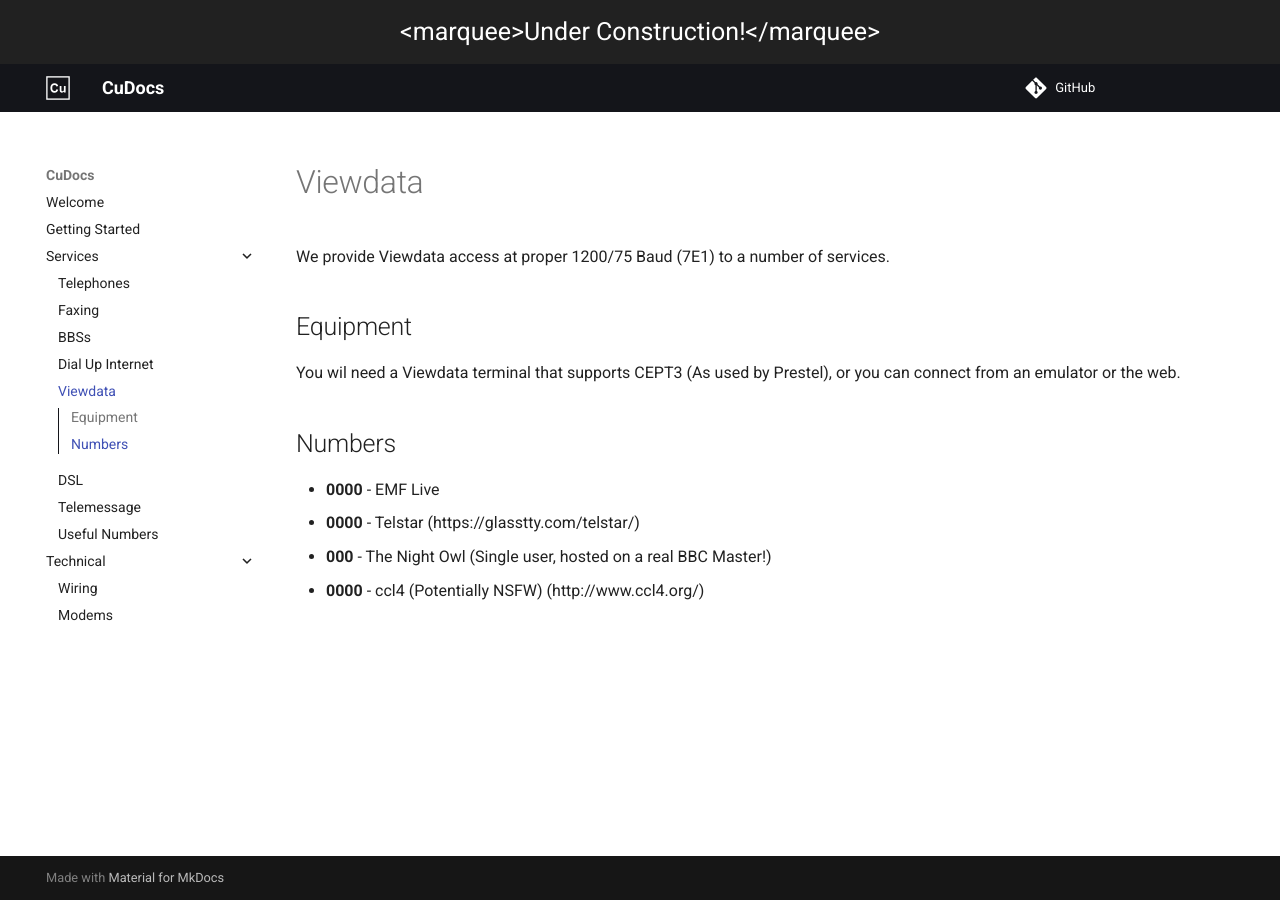
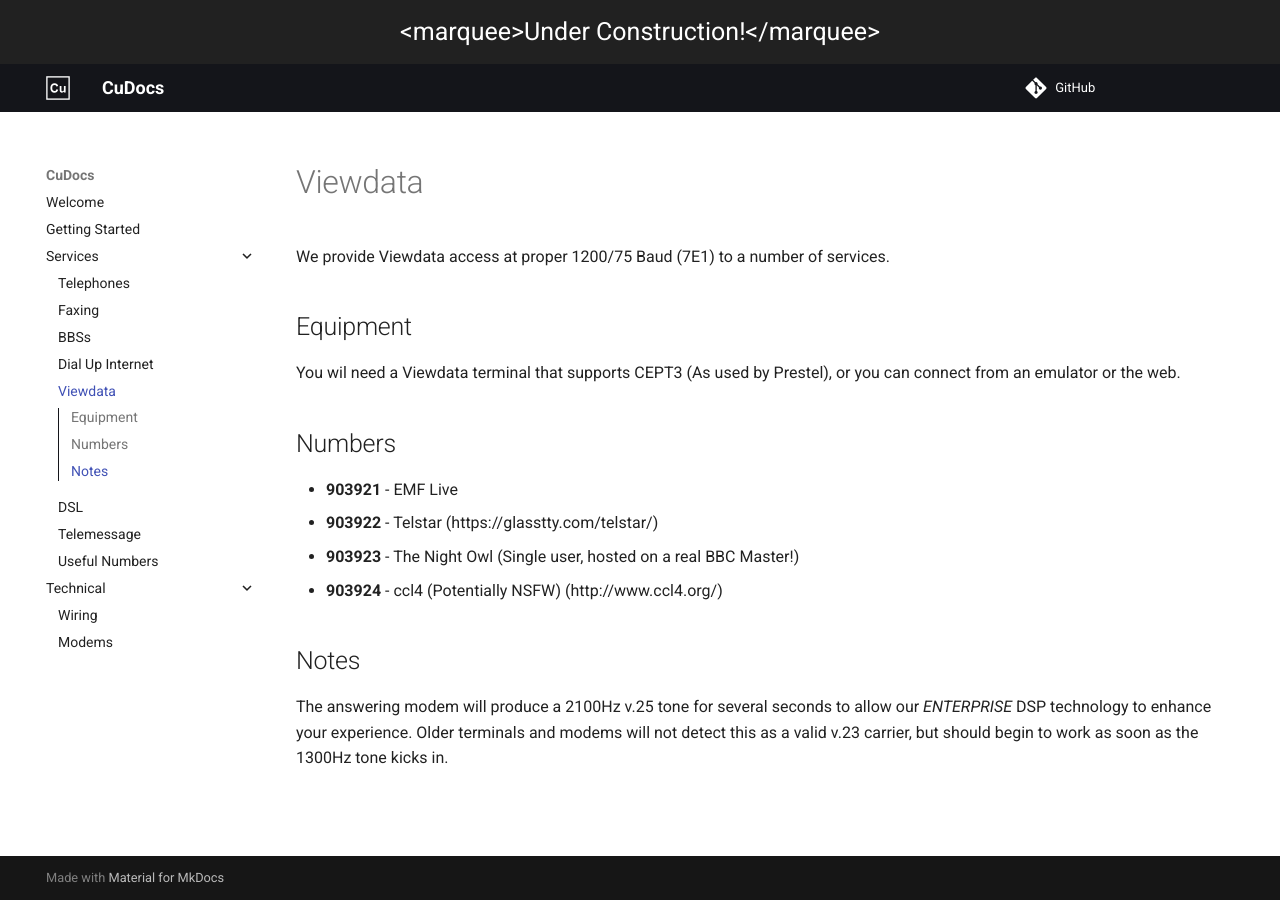
Before and after one commit to cu-telecom/cutel-docs, an MkDocs documentation site: the page built from docs/services/viewdata.md, in a window 1280 px wide. Built offline with MkDocs 1.6.1 and Material for MkDocs 9.7.7, drawn with Linux system fonts in a browser that asks for light colours; comment, search, counter and statistics services are not loaded.

Commit message:
latest updates

```diff
--- a/docs/services/viewdata.md
+++ b/docs/services/viewdata.md
@@ -6,9 +6,14 @@ We provide Viewdata access at proper 1200/75 Baud (7E1) to a number of services.
 
 You wil need a Viewdata terminal that supports CEPT3 (As used by Prestel), or you can connect from an emulator or the web.
 
+
 ## Numbers
 
-* **0000** - EMF Live
-* **0000** - Telstar (https://glasstty.com/telstar/)
-* **000** - The Night Owl (Single user, hosted on a real BBC Master!)
-* **0000** - ccl4 (Potentially NSFW) (http://www.ccl4.org/)
+* **903921** - EMF Live
+* **903922** - Telstar (https://glasstty.com/telstar/)
+* **903923** - The Night Owl (Single user, hosted on a real BBC Master!)
+* **903924** - ccl4 (Potentially NSFW) (http://www.ccl4.org/)
+
+## Notes
+
+The answering modem will produce a 2100Hz v.25 tone for several seconds to allow our *ENTERPRISE* DSP technology to enhance your experience. Older terminals and modems will not detect this as a valid v.23 carrier, but should begin to work as soon as the 1300Hz tone kicks in.
```
Also changed, not shown: docs/getting_started.md (+6 -1 lines).
